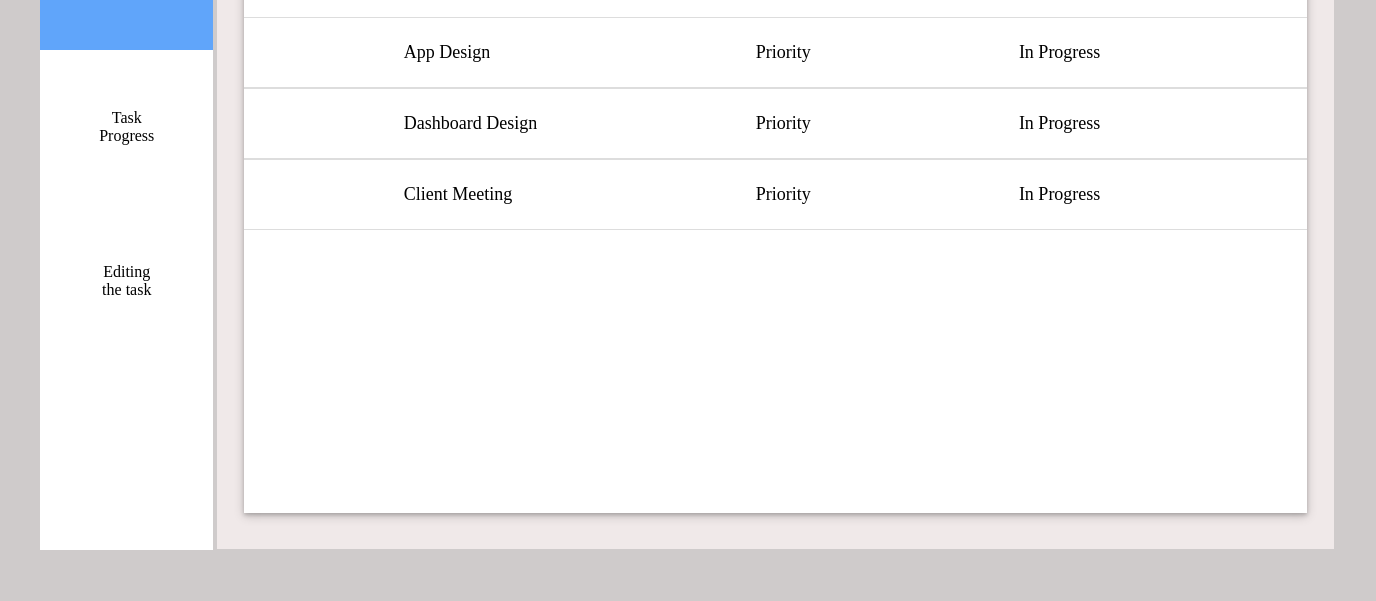
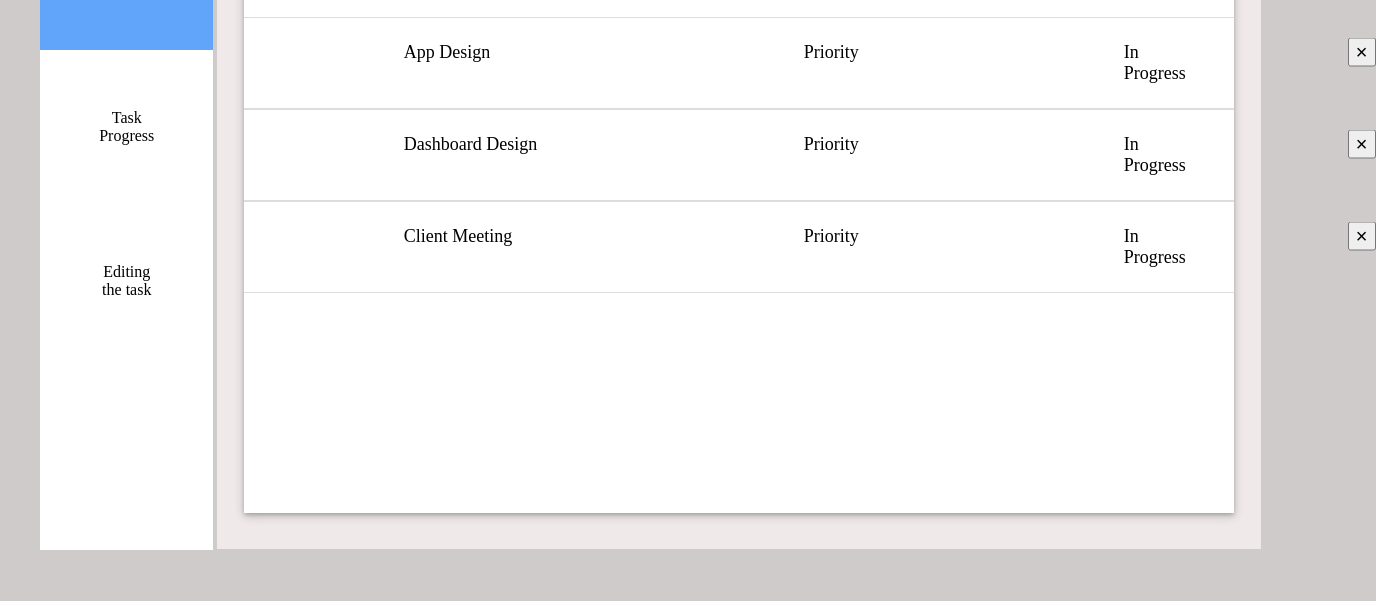
Before and after one commit to VaishnaviLatey21/ToDoList, a plain HTML site: page index.html in a window 1280 px wide. Shown: the part 199-800 px from the top of the page, 1376 px wide, since content can reach past the window. Drawn offline with Linux system fonts and the light colour scheme.

Commit message:
close_btn

```diff
--- a/index.html
+++ b/index.html
@@ -36,19 +36,25 @@
                     <h3>All Tasks</h3>
                     <div class="container">
                         <div class="grid-container">
+                            <!-- <input type="checkbox" id="checkbox" name="checkbox"> -->
                             <div class="grid-item1">App Design</div>
                             <div class="grid-item1">Priority</div>
                             <div class="grid-item1">In Progress</div>
+                            <button class="btn_close" value="close" id="btn_close" onclick="removeTask()">&times;</button>
                         </div>
                         <div class="grid-container">
+                            <!-- <input type="checkbox" id="checkbox" name="checkbox"> -->
                             <div class="grid-item1">Dashboard Design</div>
                             <div class="grid-item1">Priority</div>
                             <div class="grid-item1">In Progress</div>
+                            <button class="btn_close">&times;</button>
                         </div>
                         <div class="grid-container">
+                            <!-- <input type="checkbox" id="checkbox" name="checkbox"> -->
                             <div class="grid-item1">Client Meeting</div>
                             <div class="grid-item1">Priority</div>
                             <div class="grid-item1">In Progress</div>
+                            <button class="btn_close">&times;</button>
                         </div>
                     </div>
                 </div>
--- a/scripts/index.js
+++ b/scripts/index.js
@@ -4,23 +4,33 @@ const addTaskBtn = document.querySelector(".btn_add");
 const newtask = document.querySelector("#newtask");
 const priority = document.querySelector("#priority");
 const progressStatus = document.querySelector("#progressStatus");
+const closeBtn = document.querySelector("#btn_close")
 
 function addTask() {
     var task = document.createElement('div');
     var taskContent = document.createElement('div');
     var priorityDiv = document.createElement('div');
     var inProgress = document.createElement('div');
+    var btn_container = document.createElement('div');
+    var close_btn = document.createElement('button');
     taskContent.innerText = newtask.value;
     priorityDiv.innerText = priority.value;
     inProgress.innerText = progressStatus.value;
+    close_btn.innerText = 'x';
+    close_btn.style.display = 'inline';
+    btn_container.appendChild(close_btn);
     task.append(taskContent);
     task.append(priorityDiv);
     task.append(inProgress);
+    task.append(btn_container);
     task.classList.add("grid-container");
     var taskChild = Array.from(task.childNodes);
     taskChild.forEach(element => {
         element.classList.add("grid-item1")
     });
+    // let button = document.createElement('button');
+    // button.classList.
+    // task.append();
     taskcontainer.appendChild(task);
 }
 
--- a/styles/style1.css
+++ b/styles/style1.css
@@ -128,7 +128,7 @@ body {
   .right .task-list .grid-container{
     display: grid;
     /* gap: 3rem; */
-    grid-template-columns: 22rem auto 28rem;
+    grid-template-columns: 25rem 20rem auto;
   }
 
    .grid-container .grid-item1{
@@ -139,6 +139,7 @@ body {
     padding-bottom: 1.5rem;
     padding-left: 10rem;
     padding-right: 3rem;
+    /* margin-right: 1.5rem; */
     border-top: 1px solid #dddddd;
     border-bottom: 1px solid #dddddd;
   }
@@ -165,6 +166,15 @@ body {
     /* padding-right: 3rem; */
     border-top: 1px solid #dddddd;
     border-bottom: 1px solid #dddddd;
+  }
+
+  .right .task-list .grid-container .btn_close{
+    cursor: pointer;
+    position: absolute;
+    transform: translate(0%, -50%);
+    font-size: 20px;
+    margin-left: 69rem;
+    margin-top: 2.2rem;
   }
 
 
```
